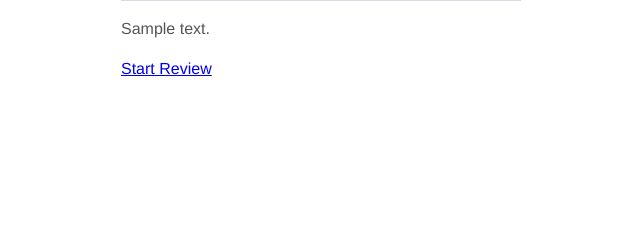
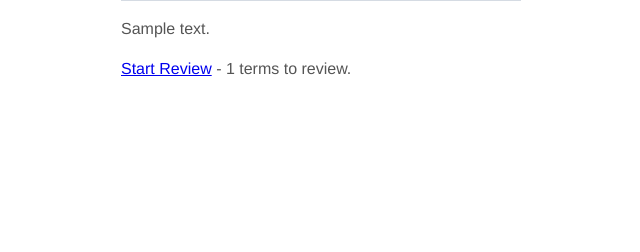
Before and after one commit to cafe-trauma/term_survey, a Django app: page / in a window 1280 px wide. Shown: the part 432-684 px from the top of the page, without its empty margins (119-759 px from the left). Run offline with Django 3.2, Linux system fonts and the light colour scheme; tables that the repository leaves empty hold one stand-in row (values such as "Sample post"); grey boxes marked "Sample" are stand-in pictures.

Commit message:
added number of terms to landing

```diff
--- a/survey/templates/landing.html
+++ b/survey/templates/landing.html
@@ -3,5 +3,7 @@
 <h1>{{settings.header}}</h1>
 <img src="{{settings.logo}}">
 <p>{{settings.welcome_message}}</p>
-<a href="{% url 'term_review' %}">Start Review</a>
+<p>
+<a href="{% url 'term_review' %}">Start Review</a> - {{settings.terms_per_user}} terms to review.
+</p>
 {% endblock %}
```
